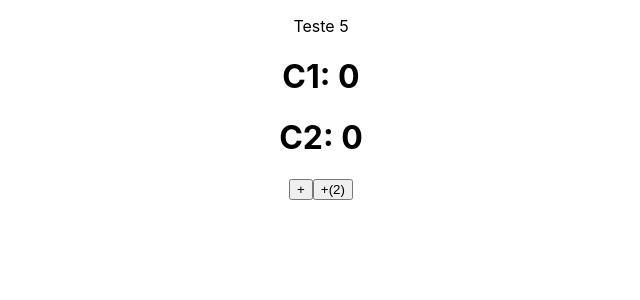
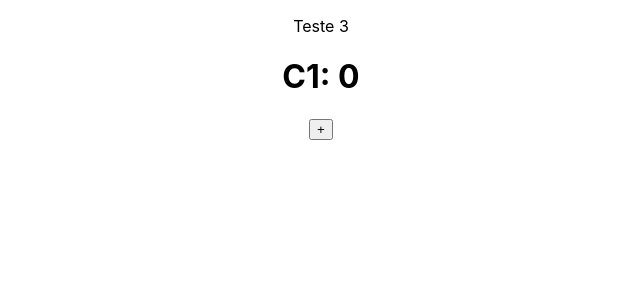
Before and after one commit to fty57/react-hooks, a React (Create React App) app: page / in a window 1280 px wide. Shown: the top 300 px of the page, without its empty margins (319-959 px from the left). Built offline with nearby package versions, Linux system fonts and the light colour scheme.

Commit message:
useCallback - React Hook

```diff
--- a/src/App.js
+++ b/src/App.js
@@ -1,71 +1,30 @@
+import P from 'prop-types';
 import './App.css';
+import React, { useCallback } from 'react';
 import { useState, useEffect } from 'react';
 
-const eventFn = () => {
-  console.log('h1 clicado');
+const Button = React.memo(function Button({ incrementButton }) {
+  return <button onClick={() => incrementButton(10)}>+</button>;
+});
+
+Button.propTypes = {
+  incrementButton: P.func,
 };
 
 function App() {
   const [counter, setCounter] = useState(0);
-  const [counter2, setCounter2] = useState(0);
 
-  // componentDidUpdate = executa toda vez que o componente atualiza
-  /*   useEffect(() => {
-    console.log('componentDidUpdate');
-  }); */
-
-  // componentDidMount = executa quando o componente foi montado na tela, executado apenas uma vez
-  useEffect(() => {
-    document.querySelector('h1')?.addEventListener('click', eventFn);
-
-    // Para limpar os addEventListener
-    // componentWillUmount - limpeza
-    return () => {
-      document.querySelector('h1')?.removeEventListener('click', eventFn);
-    };
+  const incrementCounter = useCallback((num) => {
+    setCounter((c) => c + num);
   }, []);
-
-  // Com dependência - executa toda vez que a dependência mudar
-  useEffect(() => {
-    console.log('C1:', counter, 'C2:', counter2);
-  }, [counter, counter2]);
 
   return (
     <div className="App">
-      <p>Teste 5</p>
+      <p>Teste 3</p>
       <h1>C1: {counter}</h1>
-      <h1>C2: {counter2}</h1>
-      <button onClick={() => setCounter(counter + 1)}>+</button>
-      <button onClick={() => setCounter2(counter2 + 1)}>+(2)</button>
+      <Button incrementButton={incrementCounter} />
     </div>
   );
 }
 
-/* class App extends Component {
-  state = {
-    reverse: true,
-  };
-
-  handleClick = () => {
-    const { reverse } = this.state;
-    this.setState({ reverse: !reverse });
-  };
-
-  render() {
-    const { reverse } = this.state;
-    const reverseClass = reverse ? 'reverse' : '';
-
-    return (
-      <div className="App">
-        <header className="App-header">
-          <img src={logo} className={`App-logo ${reverseClass}`} alt="logo" />
-          <button type="button" onClick={() => this.handleClick()}>
-            Reverso {reverseClass}
-          </button>
-        </header>
-      </div>
-    );
-  }
-} */
-
 export default App;
```
